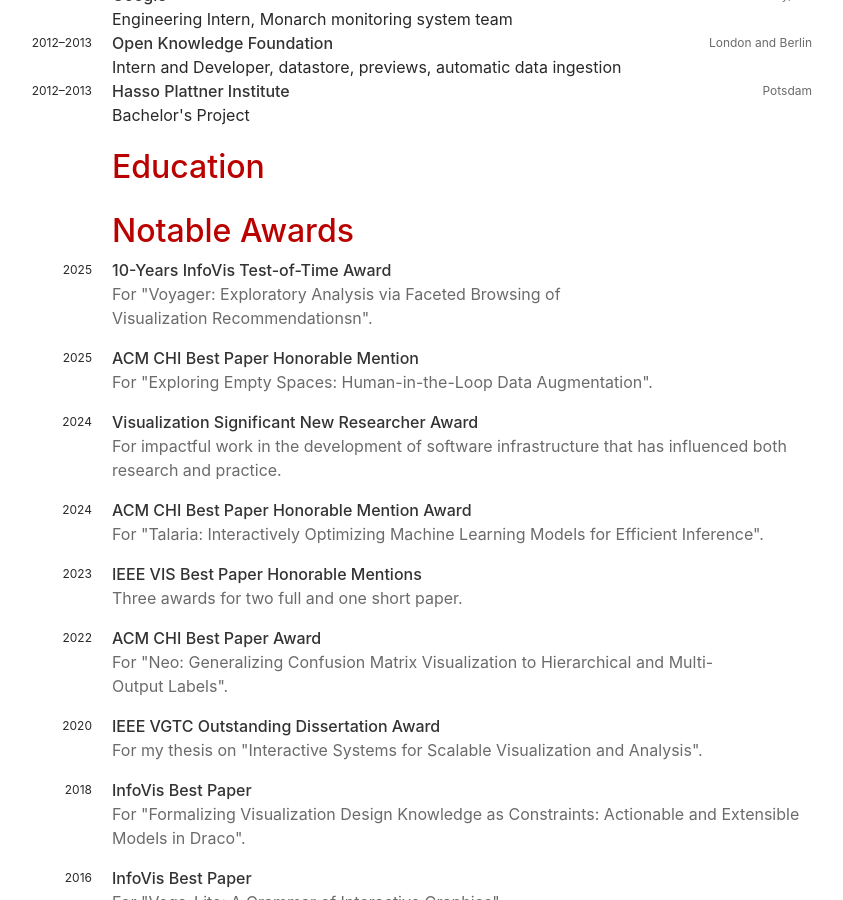
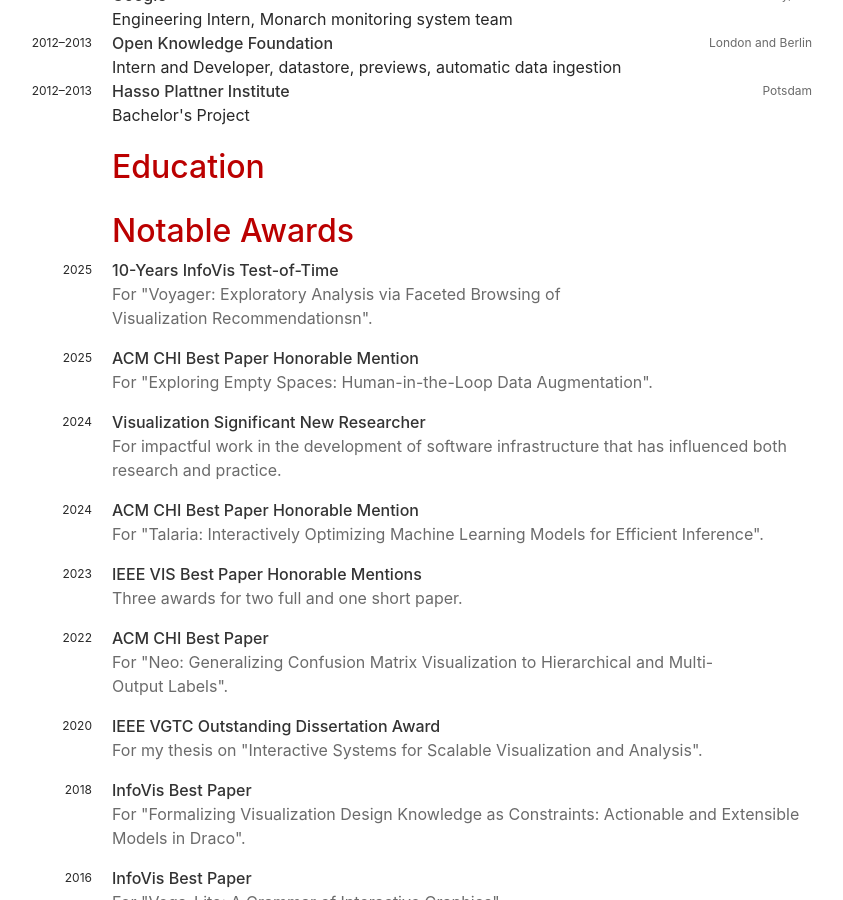
Before and after one commit to domoritz/domoritz.github.io, a Jekyll site: the page built from cv.html, in a window 1280 px wide and 900 px high, scrolled down 988 px. Shown: the whole window, without its empty margins (228-1071 px from the left). Built offline with Jekyll 4.4.1, drawn with Linux system fonts in a browser that asks for light colours.

Commit message:
Simplify awards

```diff
--- a/_data/awards.yml
+++ b/_data/awards.yml
@@ -1,19 +1,19 @@
-- name: 10-Years InfoVis Test-of-Time Award
+- name: 10-Years InfoVis Test-of-Time
   years: 2025
   description: "For \"Voyager: Exploratory Analysis via Faceted Browsing of Visualization Recommendationsn\"."
 - name: ACM CHI Best Paper Honorable Mention
   years: 2025
   description: "For \"Exploring Empty Spaces: Human-in-the-Loop Data Augmentation\"."
-- name: Visualization Significant New Researcher Award
+- name: Visualization Significant New Researcher
   years: 2024
   description: "For impactful work in the development of software infrastructure that has influenced both research and practice."
-- name: ACM CHI Best Paper Honorable Mention Award
+- name: ACM CHI Best Paper Honorable Mention
   years: 2024
   description: "For \"Talaria: Interactively Optimizing Machine Learning Models for Efficient Inference\"."
 - name: IEEE VIS Best Paper Honorable Mentions
   years: 2023
   description: "Three awards for two full and one short paper."
-- name: ACM CHI Best Paper Award
+- name: ACM CHI Best Paper
   years: 2022
   description: "For \"Neo: Generalizing Confusion Matrix Visualization to Hierarchical and Multi-Output Labels\"."
 - name: IEEE VGTC Outstanding Dissertation Award
```
